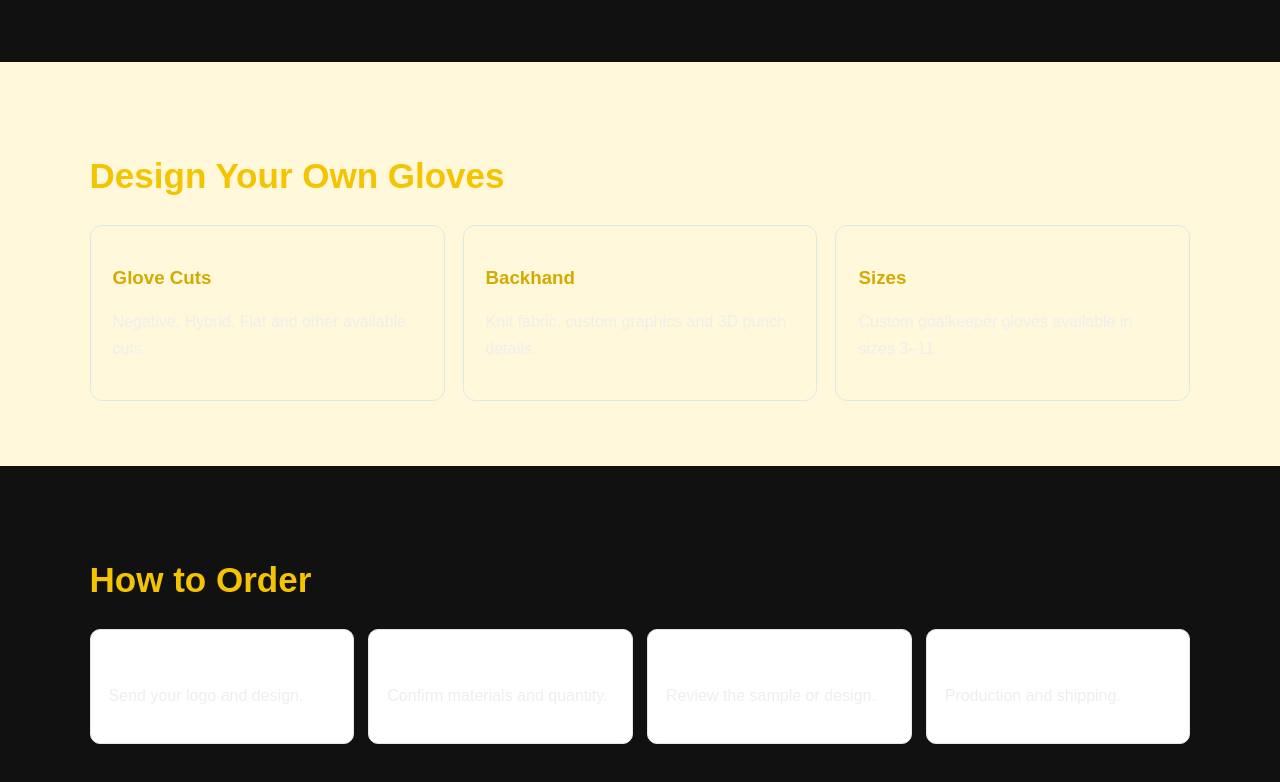
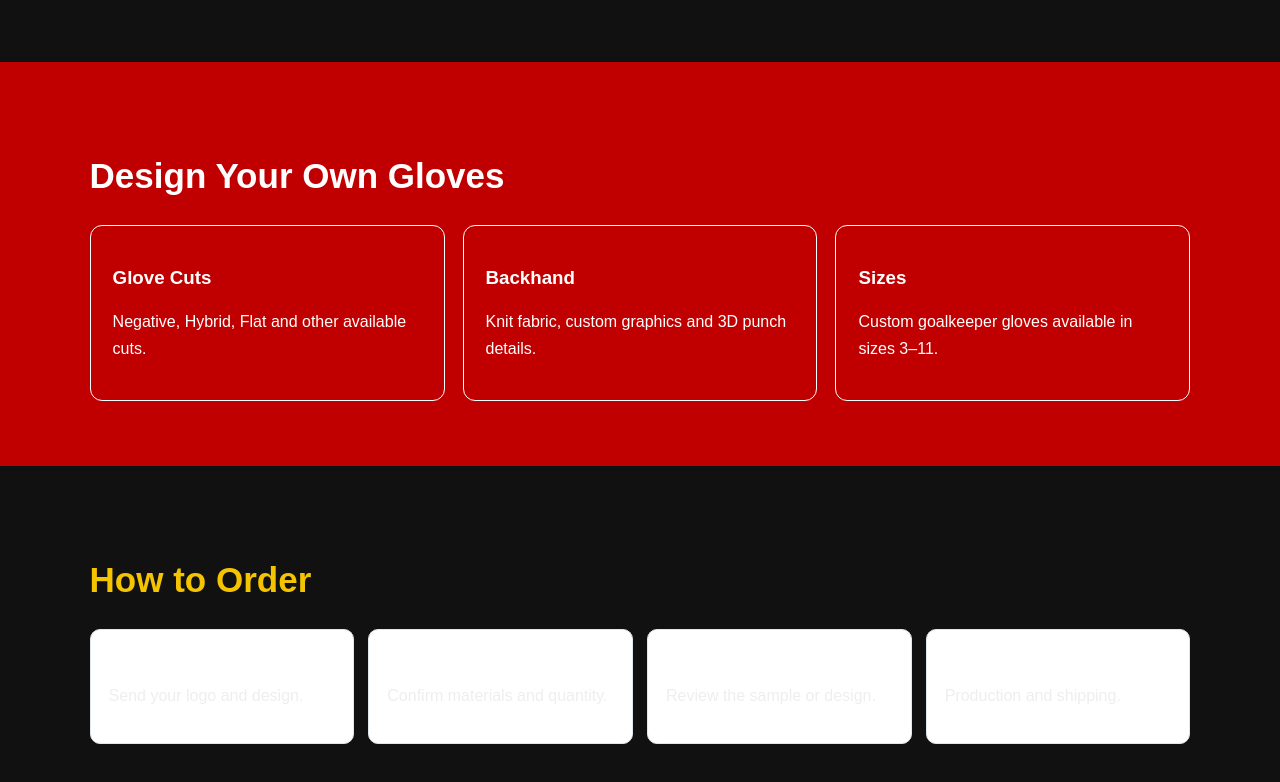
Before and after one commit to Gksports14/gksports14-website, a plain HTML site: page index.html in a window 1280 px wide. Shown: the part 1554-2336 px from the top of the page. Drawn offline with Linux system fonts and the light colour scheme.

Commit message:
Add styles for 'blue' class in index.html
Added styles for the 'blue' class to enhance appearance.

```diff
--- a/index.html
+++ b/index.html
@@ -50,6 +50,17 @@ nav a{color:#fff}
 .blue{background:#fff8db}
 .contact{background:#080808}
 footer{background:#000;color:#fff}
+.blue{
+background:#c00000!important;
+color:#fff!important;
+}
+.blue h2,.blue h3,.blue p{
+color:#fff!important;
+}
+.blue .card{
+background:#c00000!important;
+border:1px solid #fff!important;
+}
 </style>
 </head>
 <body>
```
